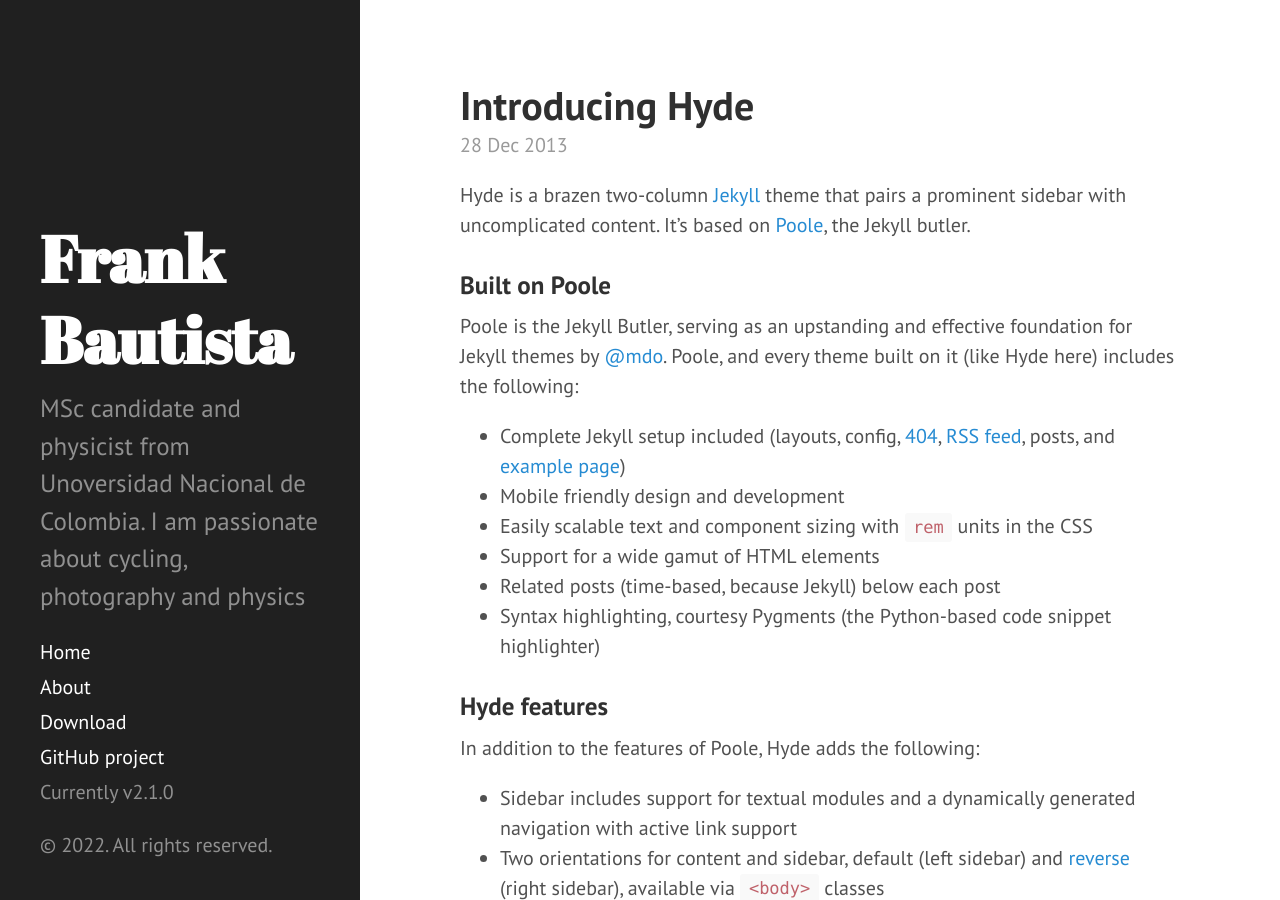
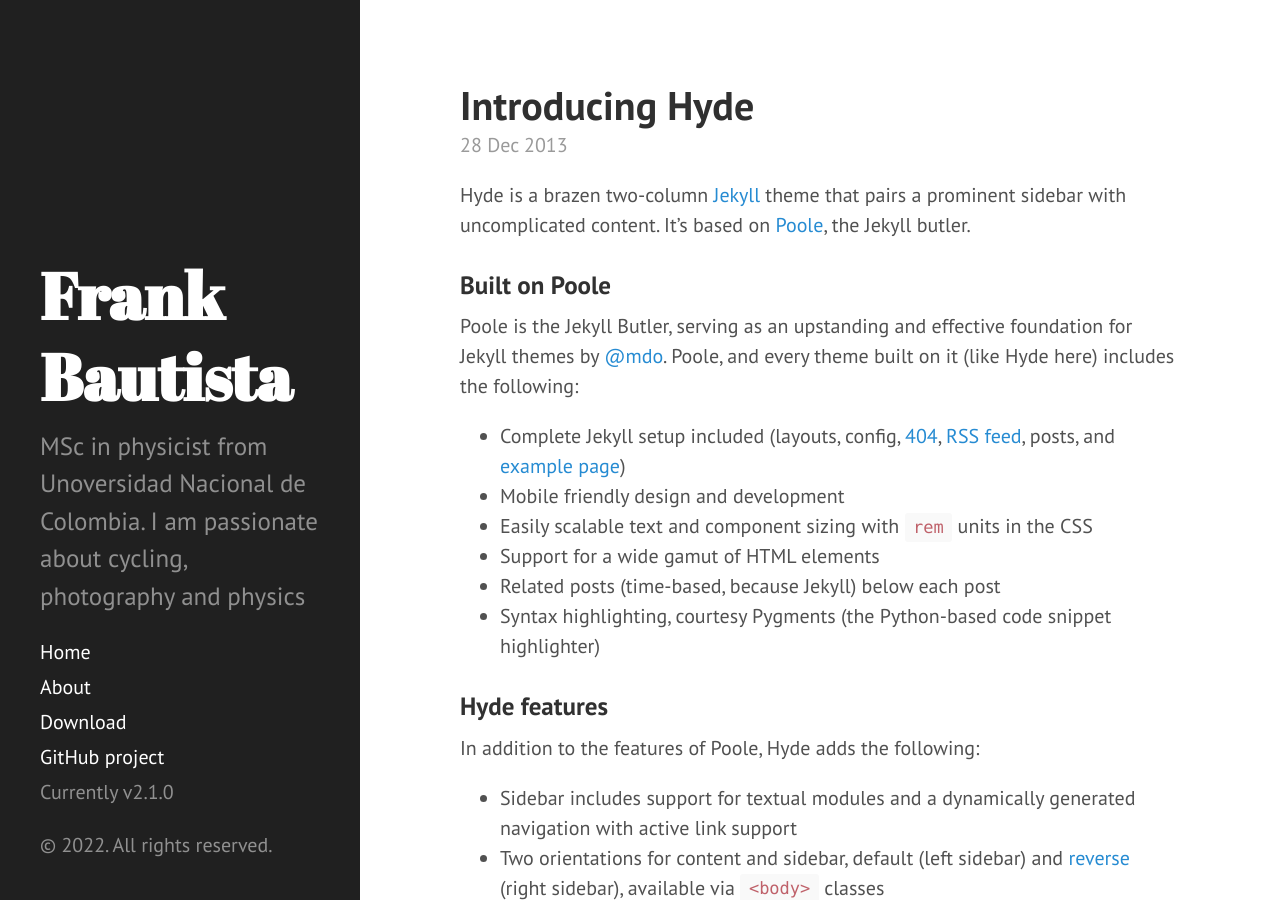
Before and after one commit to fjbautistas/fjbautistas.github.io, a Jekyll site: the page built from index.html, in a window 1280 px wide and 900 px high. Built offline with Jekyll 4.4.1, drawn with Linux system fonts in a browser that asks for light colours; Markdown is read by kramdown in place of the engine named in the settings; the list of posts is cut into pages by our own code.

Commit message:
Update _config.yml
changes

```diff
--- a/_config.yml
+++ b/_config.yml
@@ -8,7 +8,7 @@ permalink:        pretty
 # Setup
 title:            Frank Bautista
 tagline:          'A Jekyll theme'
-description:      'MSc candidate and physicist from Unoversidad Nacional de Colombia. I am passionate about cycling, photography and physics'
+description:      'MSc in physicist from Unoversidad Nacional de Colombia. I am passionate about cycling, photography and physics'
 url:              https://github.com/fjbautistas/fjbautistas.github.io/
 baseurl:          /
 
```
